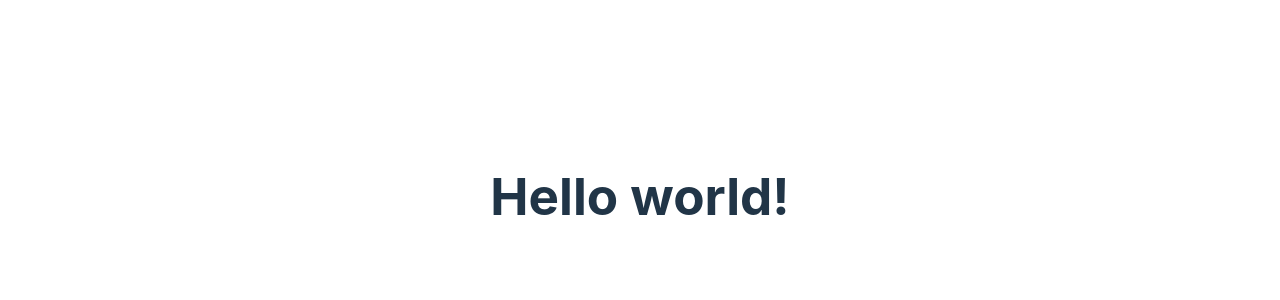
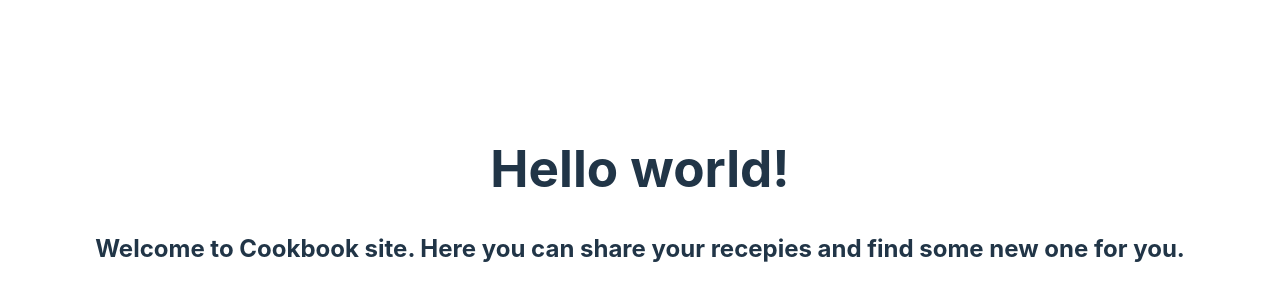
Before and after one commit to Petar-Dinev/Cookbook, a React (Vite) app: page / in a window 1280 px wide. Shown: the part 204-504 px from the top of the page. Built offline with nearby package versions, Linux system fonts and the light colour scheme.

Commit message:
add home page

```diff
--- a/src/App.jsx
+++ b/src/App.jsx
@@ -1,7 +1,7 @@
 import { useState } from "react";
-import reactLogo from "./assets/react.svg";
-import viteLogo from "/vite.svg";
+import { Route, Routes } from "react-router-dom";
 import "./App.css";
+import { Home } from "./components/home/Home";
 
 function App() {
   const [count, setCount] = useState(0);
@@ -9,6 +9,9 @@ function App() {
   return (
     <>
       <h1>Hello world!</h1>
+      <Routes>
+        <Route path="/" element={<Home />} />
+      </Routes>
     </>
   );
 }
--- /dev/null
+++ b/src/components/home/Home.jsx
@@ -0,0 +1,10 @@
+export const Home = () => {
+  return (
+    <section>
+      <h2>
+        Welcome to Cookbook site. Here you can share your recepies and find some
+        new one for you.
+      </h2>
+    </section>
+  );
+};
```
